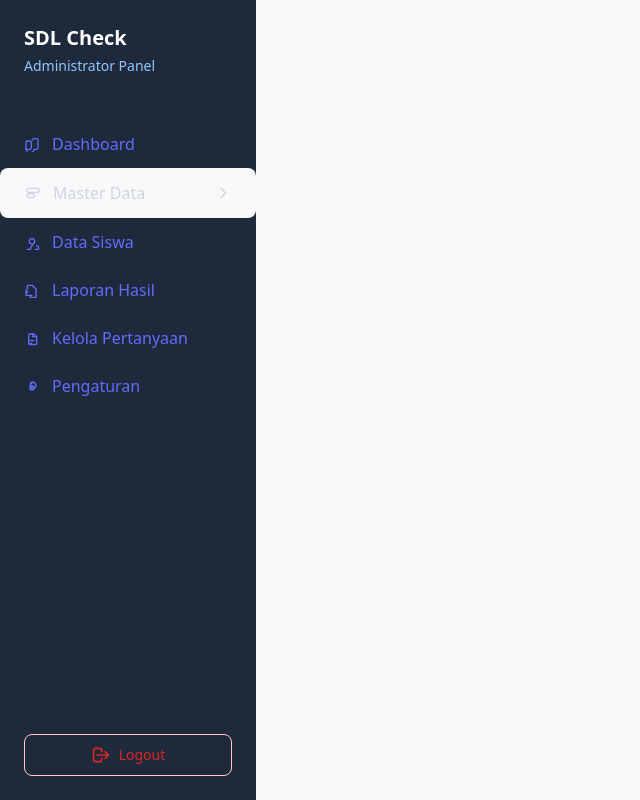
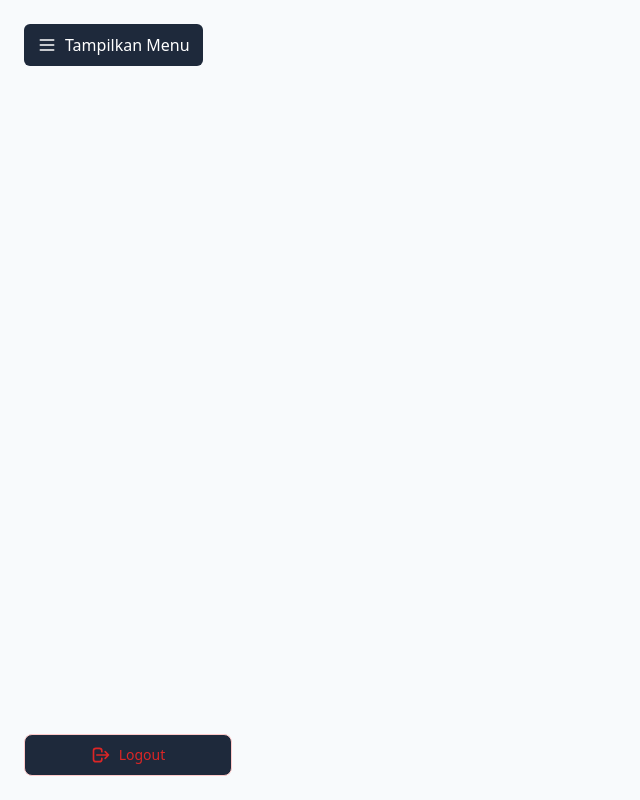
Before and after one commit to Juann-E/Angket, a React (Vite) app in the folder Frontend/: page /admin in a window 1280 px wide. Shown: the whole page, without its empty margins (0-640 px from the left). Built offline with nearby package versions, Linux system fonts and the light colour scheme; sample sign-in values are in the browser's storage.

Commit message:
update Landing Page Revisi - 4

```diff
--- a/Frontend/src/components/layouts/AdminLayout.jsx
+++ b/Frontend/src/components/layouts/AdminLayout.jsx
@@ -15,6 +15,7 @@
 
   const [isMasterDataOpen, setIsMasterDataOpen] = useState(isMasterDataActive);
   const [showLogoutConfirm, setShowLogoutConfirm] = useState(false);
+  const [sidebarOpen, setSidebarOpen] = useState(false);
 
   const handleLogout = async () => {
     await logout();
@@ -36,8 +37,7 @@
 
   return (
     <div className="flex h-screen bg-slate-50">
-      {/* Sidebar */}
-      <div className="w-64 bg-slate-800 text-white">
+      <div className={`bg-slate-800 text-white overflow-hidden transition-all duration-300 ${sidebarOpen ? 'w-64' : 'w-0'}`}>
         <div className="p-6">
           <h1 className="text-xl font-bold text-white">SDL Check</h1>
           <p className="text-sm text-blue-300 mt-1">Administrator Panel</p>
@@ -208,7 +208,6 @@
           </a>
         </nav>
 
-        {/* Logout Button */}
         <div className="absolute bottom-0 w-64 p-6">
           <button
             type="button"
@@ -223,9 +222,18 @@
         </div>
       </div>
 
-      {/* Main Content */}
       <div className="flex-1 overflow-y-auto">
         <div className="p-6">
+          <button
+            type="button"
+            onClick={() => setSidebarOpen((prev) => !prev)}
+            className="mb-4 inline-flex items-center px-3 py-2 rounded-md bg-slate-800 text-white hover:bg-slate-700 focus:outline-none focus:ring-2 focus:ring-offset-2 focus:ring-blue-500"
+          >
+            <svg className="w-5 h-5 mr-2" fill="none" stroke="currentColor" viewBox="0 0 24 24">
+              <path strokeLinecap="round" strokeLinejoin="round" strokeWidth={2} d="M4 6h16M4 12h16M4 18h16" />
+            </svg>
+            <span>{sidebarOpen ? 'Sembunyikan Menu' : 'Tampilkan Menu'}</span>
+          </button>
           <Outlet />
         </div>
       </div>
```
